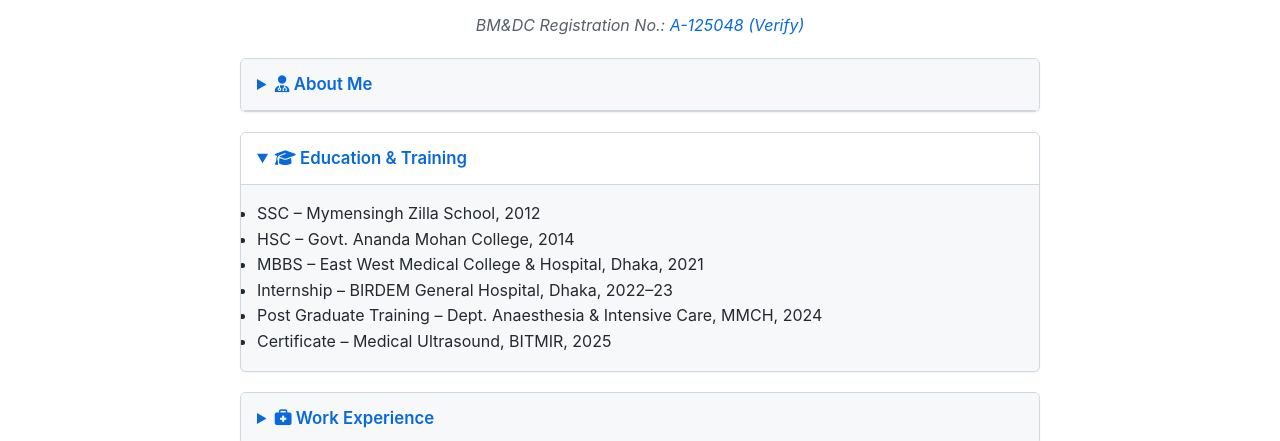
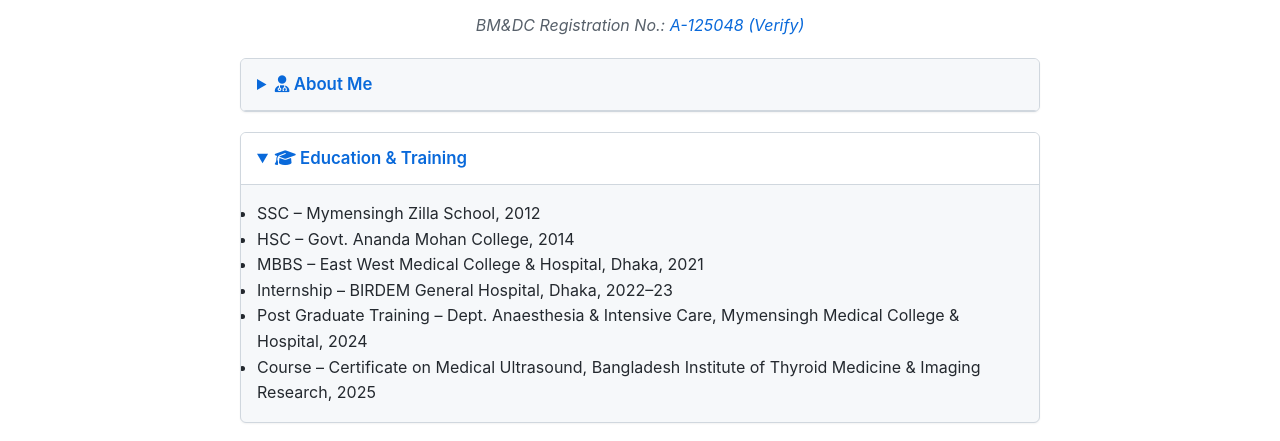
Before and after one commit to drrafimohammad/drrafimohammad.github.io, a plain HTML site: page index.html in a window 1280 px wide. Both pictures are taken after a click on the heading "Education & Training". Shown: the part 322-763 px from the top of the page. Drawn offline with Linux system fonts and the light colour scheme.

Commit message:
Update index.html

```diff
--- a/index.html
+++ b/index.html
@@ -186,8 +186,8 @@
       <li>HSC – Govt. Ananda Mohan College, 2014</li>
       <li>MBBS – East West Medical College & Hospital, Dhaka, 2021</li>
       <li>Internship – BIRDEM General Hospital, Dhaka, 2022–23</li>
-      <li>Post Graduate Training – Dept. Anaesthesia & Intensive Care, MMCH, 2024</li>
-      <li>Certificate – Medical Ultrasound, BITMIR, 2025</li>
+      <li>Post Graduate Training – Dept. Anaesthesia & Intensive Care, Mymensingh Medical College & Hospital, 2024</li>
+      <li>Course – Certificate on Medical Ultrasound, Bangladesh Institute of Thyroid Medicine & Imaging Research, 2025</li>
     </ul>
   </details>
 
```
